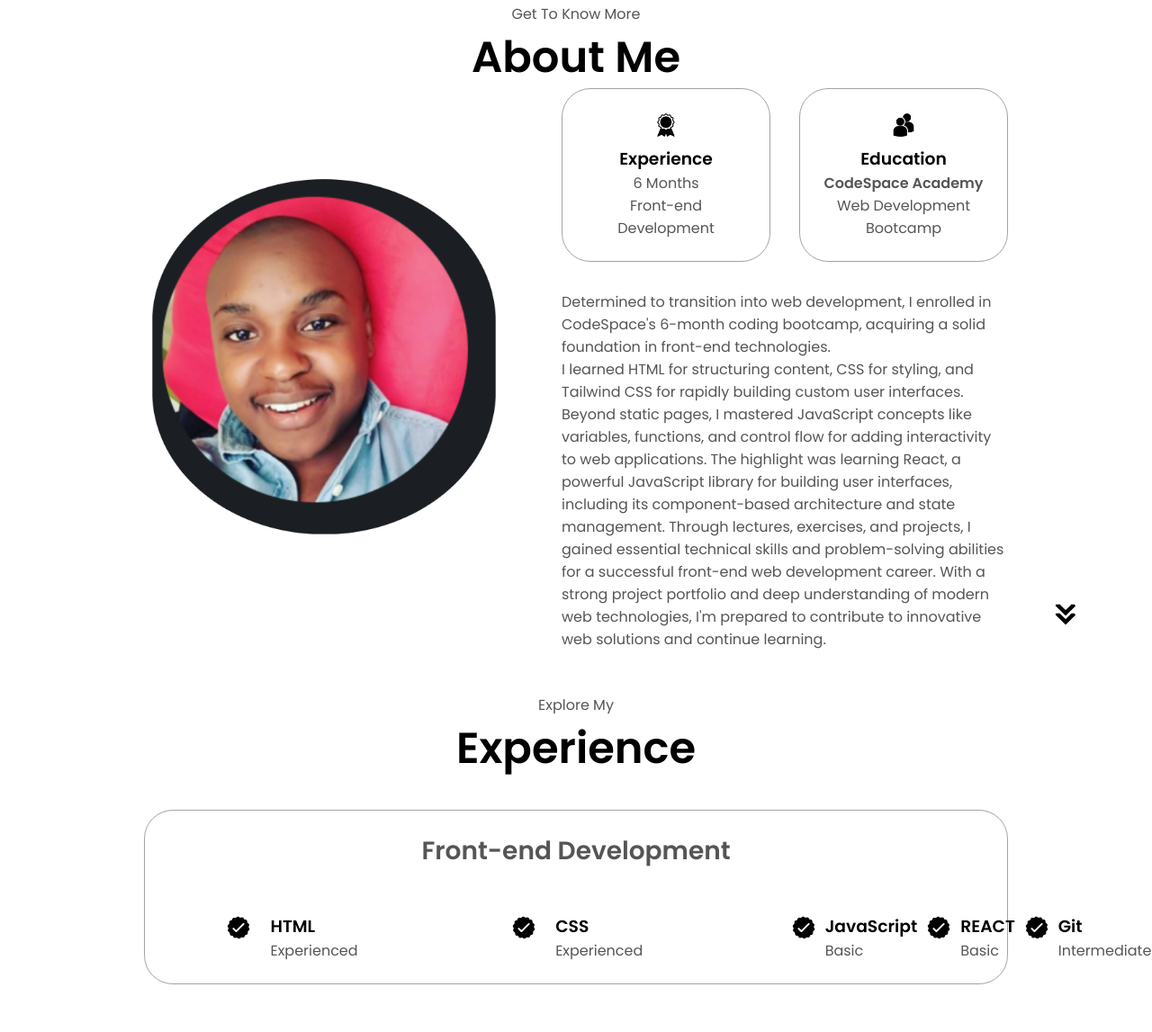
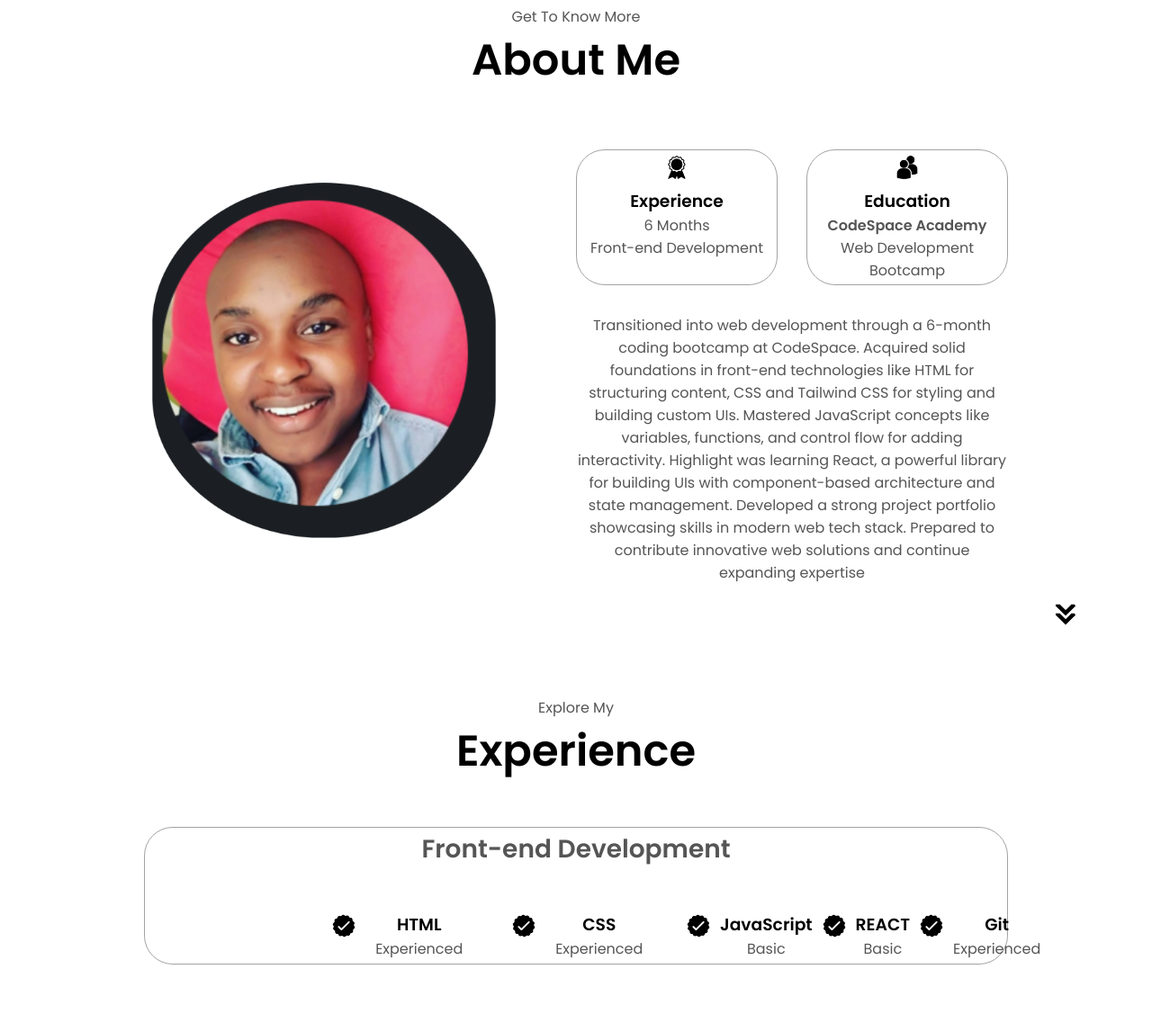
Before and after one commit to mclintonsa/BILMAB458_WFO2401_B_Billy-Mabunda_CDV05, a plain HTML site: page index.html in a window 1280 px wide. Shown: the part 925-2072 px from the top of the page at 90% size. Drawn offline with Linux system fonts and the light colour scheme.

Commit message:
Made Changes to Style and Html

```diff
--- a/index.html
+++ b/index.html
@@ -19,6 +19,7 @@
           <li><a href="#contact">Contact</a></li>
         </ul>
       </div>
+<!-- Mobile navigation menu with a hamburger icon -->
     </nav>
     <nav id="hamburger-nav">
       <div class="logo">Billy Mabunda</div>
@@ -36,6 +37,7 @@
         </div>
       </div>
     </nav>
+<!-- Profile section -->
     <section id="profile">
       <div class="section__pic-container">
         <img src="./assets/profile-pic.png" alt="John Doe profile picture" />
@@ -71,6 +73,7 @@
         </div>
       </div>
     </section>
+<!-- About section -->
     <section id="about">
       <p class="section__text__p1">Get To Know More</p>
       <h1 class="title">About Me</h1>
@@ -105,12 +108,12 @@
           </div>
           <div class="text-container">
             <p>
-                Determined to transition into web development, I enrolled in CodeSpace's 6-month coding bootcamp, acquiring a solid foundation in front-end technologies.<br>
-                I learned HTML for structuring content, CSS for styling, and Tailwind CSS for rapidly building custom user interfaces.
-                Beyond static pages, I mastered JavaScript concepts like variables, functions, and control flow for adding interactivity to web applications.
-                The highlight was learning React, a powerful JavaScript library for building user interfaces, including its component-based architecture and state management.
-                Through lectures, exercises, and projects, I gained essential technical skills and problem-solving abilities for a successful front-end web development career.
-                With a strong project portfolio and deep understanding of modern web technologies, I'm prepared to contribute to innovative web solutions and continue learning.
+              Transitioned into web development through a 6-month coding bootcamp at CodeSpace.
+              Acquired solid foundations in front-end technologies like HTML for structuring content, CSS and Tailwind CSS for styling and building custom UIs.
+              Mastered JavaScript concepts like variables, functions, and control flow for adding interactivity.
+              Highlight was learning React, a powerful library for building UIs with component-based architecture and state management.
+              Developed a strong project portfolio showcasing skills in modern web tech stack.
+              Prepared to contribute innovative web solutions and continue expanding expertise
             </p>
           </div>
         </div>
@@ -122,6 +125,7 @@
         onclick="location.href='./#experience'"
       />
     </section>
+<!-- Experience section -->
     <section id="experience">
       <p class="section__text__p1">Explore My</p>
       <h1 class="title">Experience</h1>
@@ -181,7 +185,7 @@
                 />
                 <div>
                   <h3>Git</h3>
-                  <p>Intermediate</p>
+                  <p>Experienced</p>
                 </div>
               </article>
               </article>
@@ -198,6 +202,7 @@
         onclick="location.href='./#projects'"
       />
     </section>
+<!-- Projects section -->
     <section id="projects">
       <p class="section__text__p1">Browse My Recent</p>
       <h1 class="title">Projects</h1>
@@ -211,7 +216,7 @@
                 class="project-img"
               />
             </div>
-            <h2 class="experience-sub-title project-title">Laerskool Website</h2>
+            <h2 class="experience-sub-title project-title">Laerskool Website App</h2>
             <div class="btn-container">
               <button
                 class="btn btn-color-2 project-btn"
@@ -284,6 +289,7 @@
         onclick="location.href='./#contact'"
       />
     </section>
+<!-- Contact section -->
     <section id="contact">
       <p class="section__text__p1">Get in Touch</p>
       <h1 class="title">Contact Me</h1>
@@ -306,6 +312,7 @@
         </div>
       </div>
     </section>
+<!-- Footer section -->
     <footer>
       <nav>
         <div class="nav-links-container">
--- a/style.css
+++ b/style.css
@@ -187,6 +187,7 @@ section {
 
 .section__text__p1 {
   text-align: center;
+  margin-top: 0.2rem;
 }
 
 .section__text__p2 {
@@ -270,7 +271,7 @@ section {
 .about-containers {
   gap: 2rem;
   margin-bottom: 2rem;
-  margin-top: 2rem;
+  margin-top: 3rem;
 }
 
 .about-details-container {
@@ -294,7 +295,7 @@ section {
 }
 
 .details-container {
-  padding: 1.5rem;
+  padding: 0.2rem;
   flex: 1;
   background: white;
   border-radius: 2rem;
@@ -303,8 +304,13 @@ section {
   text-align: center;
 }
 
+.text-container {
+  text-align: center;
+  margin-bottom: 1.8rem;
+}
+
 .section-container {
-  gap: 4rem;
+  gap: 5rem;
   height: 80%;
 }
 
@@ -335,11 +341,11 @@ section {
 
 .article-container {
   display: flex;
-  text-align: initial;
+  text-align: center;
   flex-wrap: wrap;
   flex-direction: row;
   gap: 2.5rem;
-  justify-content: space-around;
+  justify-content:center;
 }
 
 article {
@@ -366,8 +372,8 @@ article .icon {
 
 .project-img {
   border-radius: 2rem;
-  width: 90%;
-  height: 90%;
+  width: 60%;
+  height: 60%;
 }
 
 .project-title {
```
